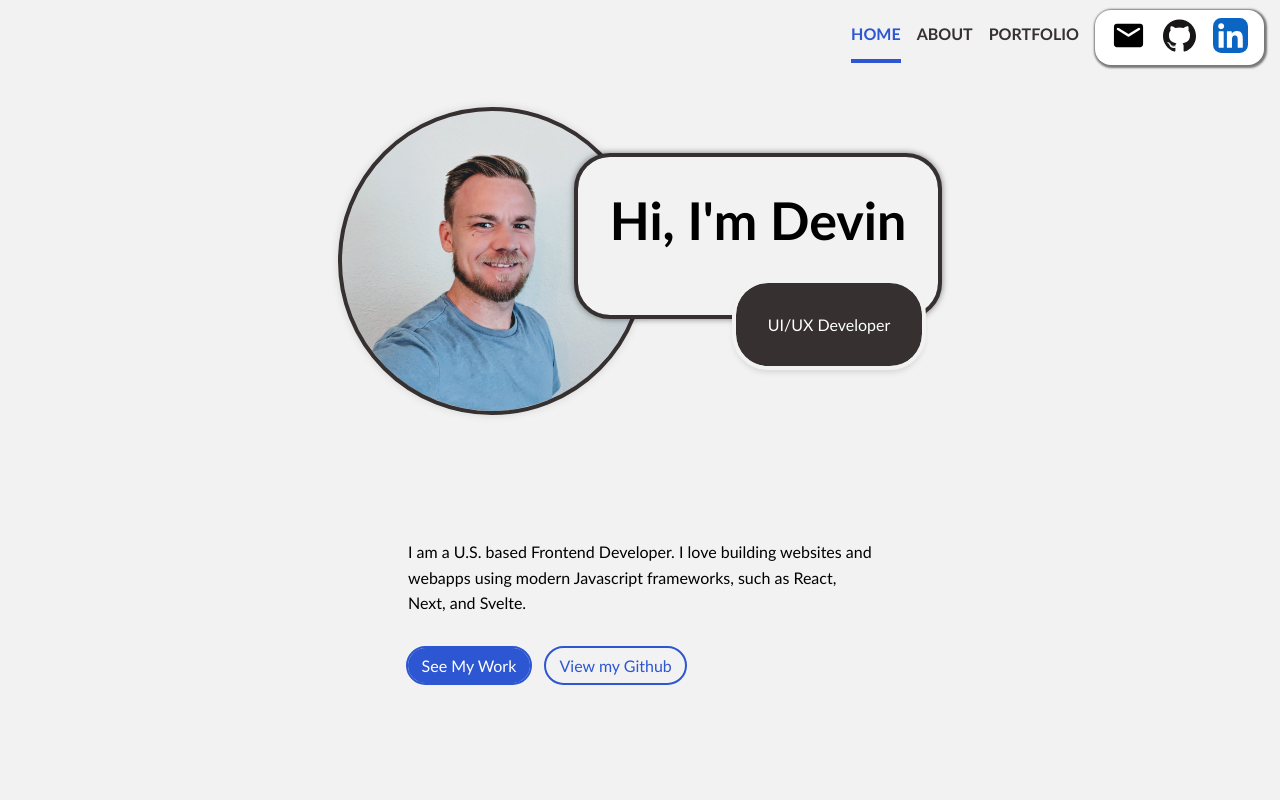
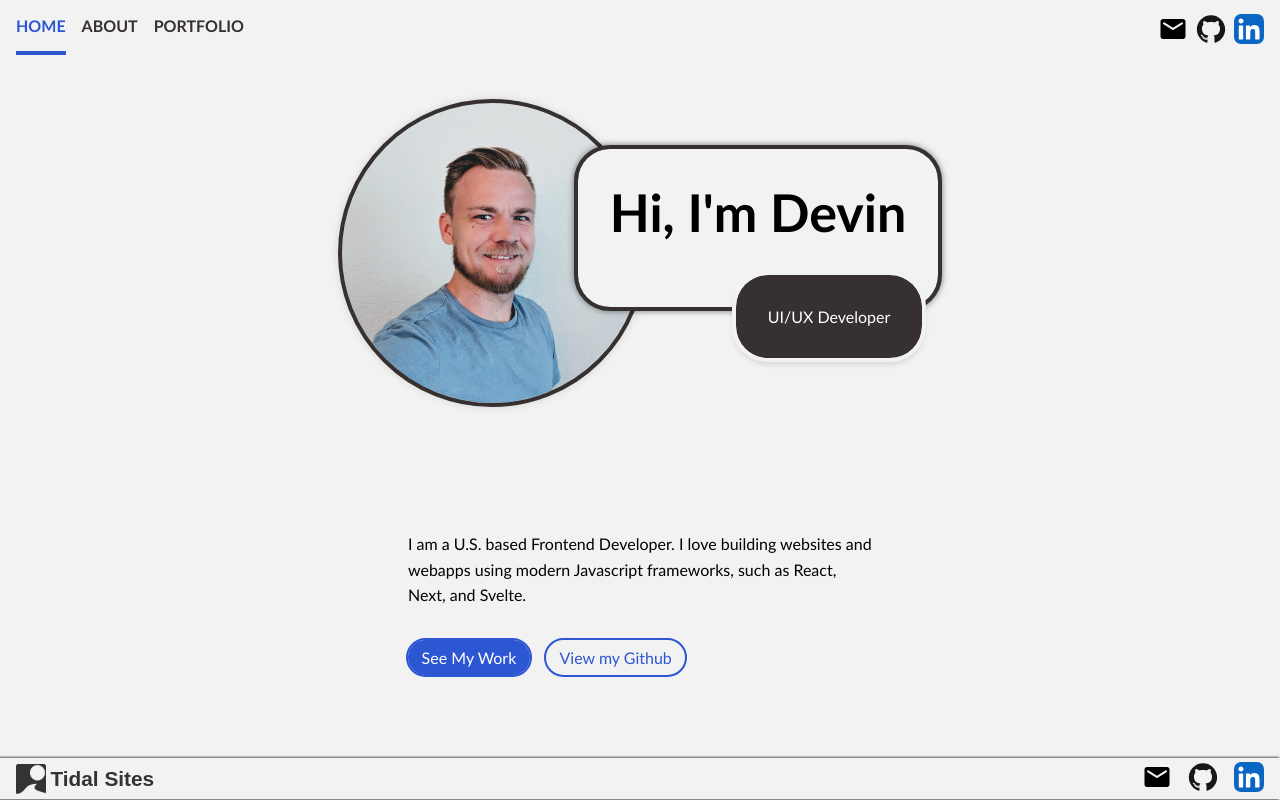
Before and after one commit to tidalsites/devinhaynes, a SvelteKit app: page / in a window 1280 px wide. Built offline with nearby package versions, Linux system fonts and the light colour scheme.

Commit message:
Added tidalsites links and description in about page. Added footer

```diff
--- a/src/app.html
+++ b/src/app.html
@@ -7,7 +7,7 @@
 		<meta name="description" content="Devin Haynes is a U.S. based Frontend Developer." />
 		%sveltekit.head%
 	</head>
-	<body data-sveltekit-preload-data="hover">
+	<body data-sveltekit-preload-data="hover" style="min-height: 100vh">
 		<div style="display: contents">%sveltekit.body%</div>
 	</body>
 </html>
--- a/src/routes/+layout.svelte
+++ b/src/routes/+layout.svelte
@@ -4,6 +4,7 @@
 	import github from '$lib/assets/icons/github.svg';
 	import linkedin from '$lib/assets/icons/linkedin.svg';
 	import email from '$lib/assets/icons/email.svg';
+	import tidalsites from '$lib/assets/logo.png';
 </script>
 
 <nav>
@@ -29,15 +30,36 @@
 <main>
 	<slot />
 </main>
+<footer>
+	<div class="wrapper">
+		<a class="tidalsites" href="https://tidalsites.com" target="_blank">
+			<img src={tidalsites} alt="Tidal Sites" />
+			<span aria-hidden="true">Tidal Sites</span>
+		</a>
+		<div>
+			<a href="mailto:dhaynes916@gmail.com" target="_blank">
+				<img src={email} alt="email" />
+			</a>
+			<a href="https://github.com/devinhaynes" target="_blank">
+				<img src={github} alt="github" />
+			</a>
+
+			<a href="https://www.linkedin.com/in/devin-haynes/" target="_blank">
+				<img src={linkedin} alt="linkedin" />
+			</a>
+		</div>
+	</div>
+</footer>
 
 <style>
 	nav {
 		padding-inline: 1rem;
 		display: flex;
 		align-items: flex-end;
-		justify-content: flex-end;
+		justify-content: space-between;
 		gap: 1rem;
 		max-width: 100em;
+		margin-inline: auto;
 	}
 
 	.links-group {
@@ -62,26 +84,55 @@
 		margin-inline: auto;
 		padding-block: 3rem;
 		padding-inline: 1rem;
+		min-height: calc(100vh - 55px - 42px);
 	}
 
 	.social-icons {
-		background-color: white;
-		padding: 0.5rem 1rem;
 		display: flex;
-		gap: 0.5rem 1rem;
-		margin-block: 0.25rem;
-		border-radius: 1rem;
-		box-shadow: 1px 1px 2px 2px rgba(0, 0, 0, 0.5);
-		height: 55px;
-		transform: translateY(6px);
-	}
-
-	.social-icons > a {
-		border: none;
-		background-color: white;
+		gap: 0.5rem;
+		padding-bottom: 0.5rem;
 	}
 
 	.social-icons > a > img {
-		height: 35px;
+		height: 30px;
+	}
+
+	footer {
+		box-shadow: -2px 0 2px 1px rgba(0, 0, 0, 0.65);
+		padding-block: 0.25rem;
+		padding-inline: 1rem;
+		width: 100vw;
+		bottom: 0;
+
+		& .wrapper {
+			display: flex;
+			justify-content: space-between;
+			align-items: center;
+
+			max-width: 100em;
+			margin-inline: auto;
+
+			& > div {
+				display: flex;
+				gap: 1rem;
+			}
+		}
+
+		& img {
+			height: 30px;
+		}
+
+		& .tidalsites {
+			display: flex;
+			align-items: center;
+			gap: 4px;
+
+			& > span {
+				font-size: 1.3rem;
+				color: #333;
+				font-weight: bold;
+				font-family: Rubik, Fira-Sans, sans-serif;
+			}
+		}
 	}
 </style>
--- a/src/routes/portfolio/+page.svelte
+++ b/src/routes/portfolio/+page.svelte
@@ -205,7 +205,14 @@
 		box-shadow: none;
 		border: none;
 		outline: 2px solid var(--primary-color);
+		outline-offset: -2px;
 		font-size: 0.85rem;
+		transition: outline-offset ease-in-out 150ms;
+	}
+
+	a:hover,
+	a:focus {
+		outline-offset: 2px;
 	}
 
 	.primary {
```
Also changed, not shown: src/data/timeline.ts (+18 -0 lines), src/lib/ components/CustomTimelineItem.svelte (+23 -1 lines), src/routes/about/+page.svelte (+1 -9 lines), src/lib/assets/logo-white.png (added), src/lib/assets/logo.png (added).
